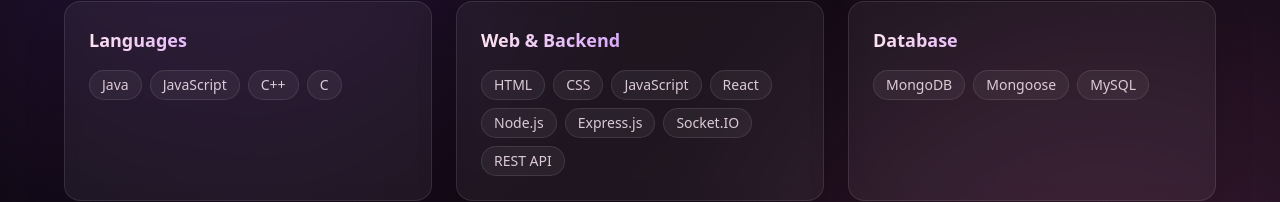
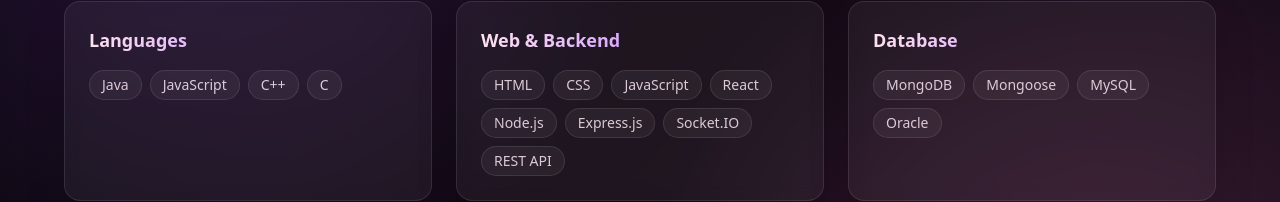
Before and after one commit to Rakhiraj1686/Portfolio, a React (Vite) app in the folder client/: page /skill in a window 1280 px wide. Shown: the part 303-505 px from the top of the page. Built offline with nearby package versions, Linux system fonts and the light colour scheme.

Commit message:
feat: add Oracle to Database skills list in Skill component

```diff
--- a/client/src/pages/Skill.jsx
+++ b/client/src/pages/Skill.jsx
@@ -21,7 +21,7 @@ const skills = [
   },
   {
     title: "Database",
-    items: ["MongoDB", "Mongoose", "MySQL"],
+    items: ["MongoDB", "Mongoose", "MySQL","Oracle"],
   },
   {
     title: "Tools & Platforms",
```
